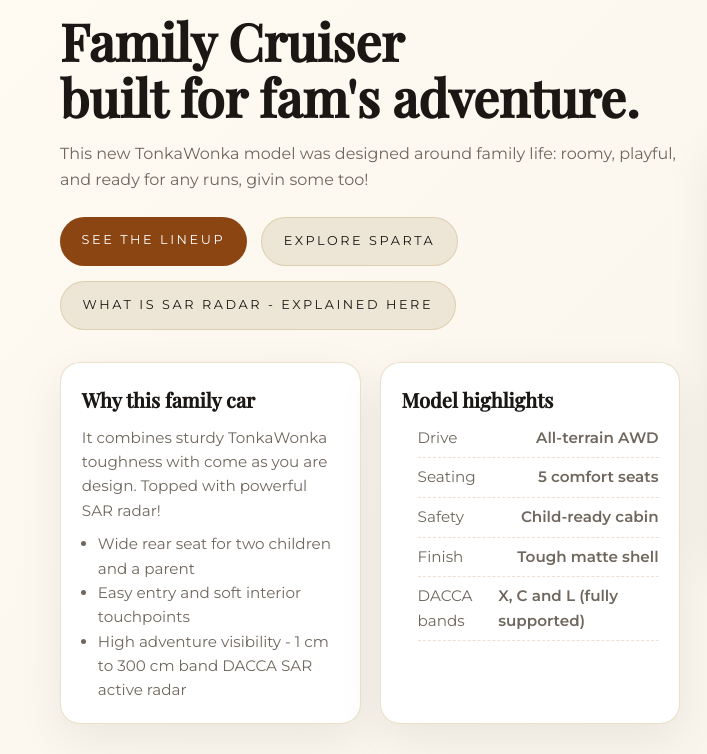
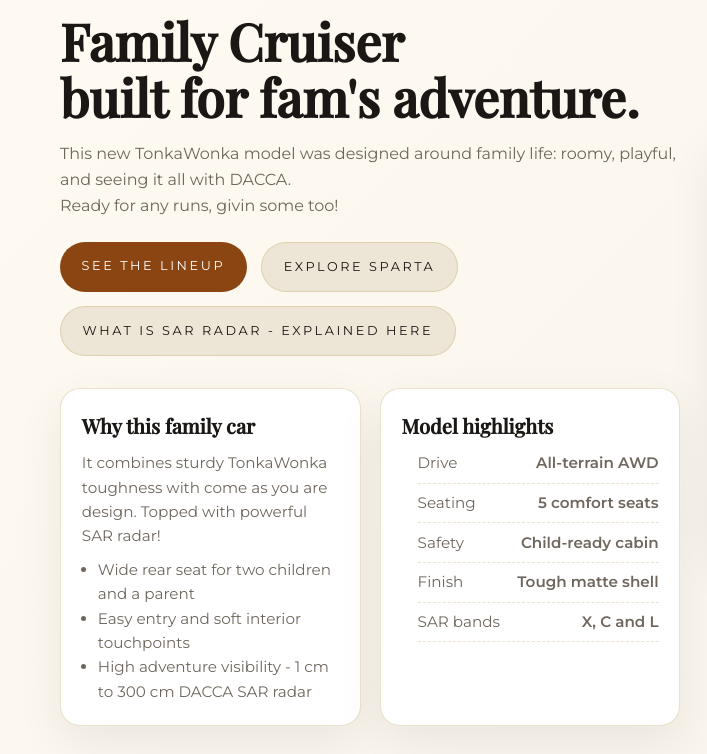
Before and after one commit to ristoikonen/Dacca, a website: page tonkawonka-family.html in a window 1280 px wide. Shown: the part 180-934 px from the top of the page, 0-707 px from the left. Drawn offline with nearby package versions, Linux system fonts and the light colour scheme; a web font is replaced by a local one.

Commit message:
small text edits

```diff
--- a/tonkawonka-family.html
+++ b/tonkawonka-family.html
@@ -216,7 +216,7 @@
         <div class="eyebrow">- Family gone Tonkas -</div>
         <h1>Family Cruiser<br />built for fam's adventure.</h1>
         <p class="lead">
-          This new TonkaWonka model was designed around family life: roomy, playful, and ready for any runs, givin some too!
+          This new TonkaWonka model was designed around family life: roomy, playful, and seeing it all with DACCA. <br/>Ready for any runs, givin some too!
         </p>
         <div class="cta-row">
           <a class="btn" href="index.html#models">See the lineup</a>
@@ -231,7 +231,7 @@
             <ul>
               <li>Wide rear seat for two children and a parent</li>
               <li>Easy entry and soft interior touchpoints</li>
-              <li>High adventure visibility  - 1 cm to 300 cm band DACCA SAR active radar</li>
+              <li>High adventure visibility  - 1 cm to 300 cm DACCA SAR radar</li>
             </ul>
           </article>
           <article class="info-card">
@@ -241,7 +241,7 @@
               <li><span>Seating</span><strong>5 comfort seats</strong></li>
               <li><span>Safety</span><strong>Child-ready cabin</strong></li>
               <li><span>Finish</span><strong>Tough matte shell</strong></li>
-              <li><span>DACCA bands</span><strong>X, C and L (fully supported)</strong></li>
+              <li><span>SAR bands</span><strong>X, C and L</strong></li>
             </ul>
           </article>
         </div>
```
